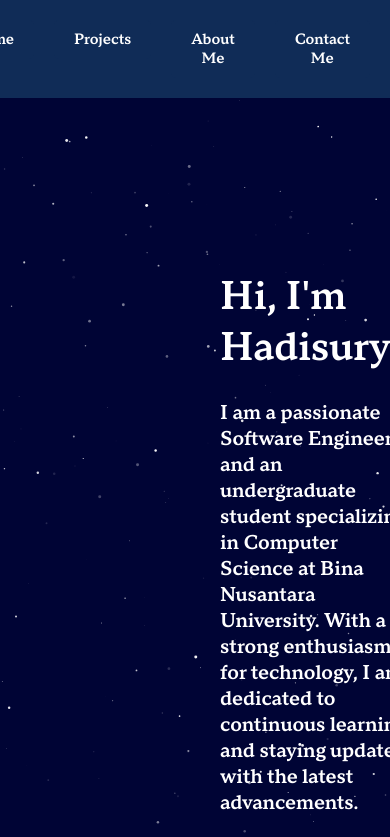
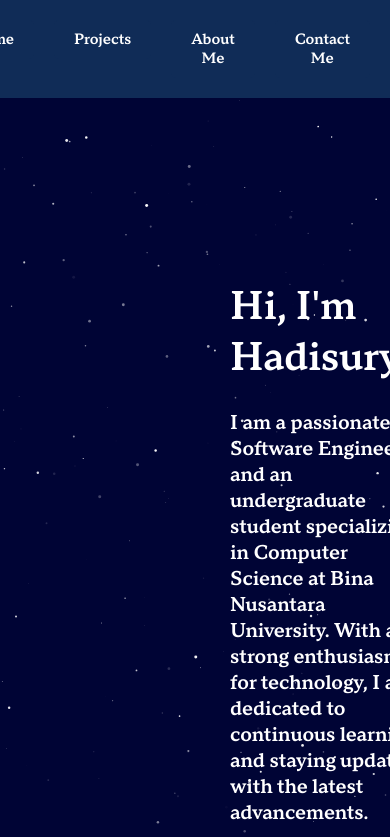
Before and after one commit to Kagensyou12/portofoliowebsite, a React (Create React App) app: page / in a window 390 px wide. Shown: the top 837 px of the page. Built offline with nearby package versions, Linux system fonts and the light colour scheme.

Commit message:
trying to be compatible with phone and tablets

```diff
--- a/public/index.html
+++ b/public/index.html
@@ -7,7 +7,7 @@
       rel="stylesheet"
       href="https://cdnjs.cloudflare.com/ajax/libs/animate.css/4.1.1/animate.min.css"
     />
-    <meta name="viewport" content="width=device-width, initial-scale=1" />
+    <meta name="viewport" content="width=device-width, initial-scale=1.0" />
     <meta name="theme-color" content="#000000" />
     <meta
       name="description"
--- a/src/styling/App.css
+++ b/src/styling/App.css
@@ -10,6 +10,29 @@
   display: flex;
   flex-direction: column;
 }
+
+/* Default styles for desktop */
+body {
+  font-size: 16px;
+  padding: 20px;
+}
+
+/* Styles for tablets (screens less than 768px wide) */
+@media (max-width: 768px) {
+  body {
+    font-size: 14px;
+    padding: 15px;
+  }
+}
+
+/* Styles for phones (screens less than 480px wide) */
+@media (max-width: 480px) {
+  body {
+    font-size: 12px;
+    padding: 10px;
+  }
+}
+
 
 .body {
   flex: 1;
```
